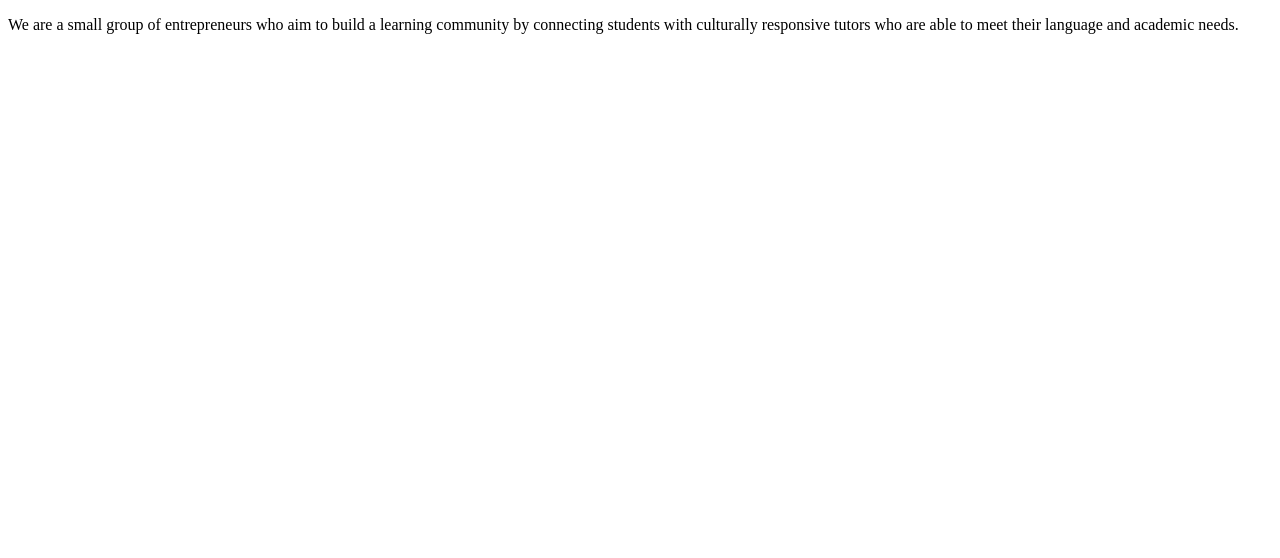
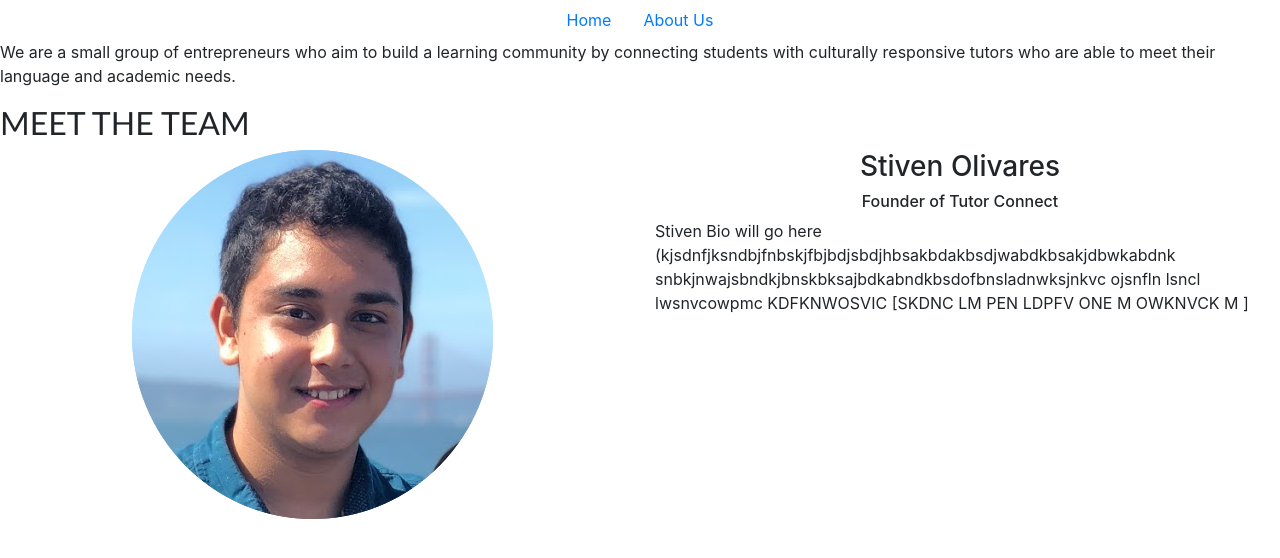
Before and after one commit to AlbakriNabil/web3, a plain HTML site: page about.html in a window 1280 px wide. Drawn offline with nearby package versions, Linux system fonts and the light colour scheme.

Commit message:
Added some changes to about us

```diff
--- a/about.html
+++ b/about.html
@@ -1,11 +1,69 @@
 <!DOCTYPE html>
 <html>
 <head>
+	<link rel="stylesheet" href="https://stackpath.bootstrapcdn.com/bootstrap/4.3.1/css/bootstrap.min.css"
+		integrity="sha384-ggOyR0iXCbMQv3Xipma34MD+dH/1fQ784/j6cY/iJTQUOhcWr7x9JvoRxT2MZw1T" crossorigin="anonymous">
+
+	<link rel="stylesheet" type="text/css" href="./css/about_us.css">
+	<!-- <link rel="stylesheet" type="text/css" href="./css/style.css"> -->
 	<title>About us</title>
 </head>
 <body>
+	<header>
+		<ul class="nav justify-content-center">
+			<li class="nav-item">
+				<a class="nav-link active" href="index.html">Home</a>
+			</li>
+			<li class="nav-item">
+				<a class="nav-link" href="about.html">About Us</a>
+			</li>
+			<!-- <li class="nav-item">
+				<a class="nav-link" href="#"></a>
+			</li>
+			<li class="nav-item">
+				<a class="nav-link disabled" href="#" tabindex="-1" aria-disabled="true">Disabled</a>
+			</li> -->
+		</ul>
+	</header>
 	<p>We are a small group of entrepreneurs who aim to build a learning community by connecting students with culturally responsive tutors who are able to meet their language and academic needs.
 	 </p>
+	 <h2 class="sub-title"> MEET THE TEAM</h2>
+	<div class="media">
+		<div div class="container-fluid">
+			<div class="row">
+				<div class="col-md-12 col-lg-6">
+					<div class="d-flex justify-content-center">
+					<img src="css/images/stiven.png" class="align-self-center mr-3 profile-pic img-fluid" alt="highschool student">
+					</div>
+				</div>
+				<div class="col-md-12 col-lg-6">
+					<div class="d-flex justify-content-center">
+						<h3 >Stiven Olivares</h3>
+					</div>
+						<div class="d-flex justify-content-center">
+							<h6 >Founder of Tutor Connect</h6>
+							</div>
 
+					<p>Stiven Bio will go here (kjsdnfjksndbjfnbskjfbjbdjsbdjhbsakbdakbsdjwabdkbsakjdbwkabdnk
+					snbkjnwajsbndkjbnskbksajbdkabndkbsdofbnsladnwksjnkvc ojsnfln lsncl lwsnvcowpmc
+					KDFKNWOSVIC [SKDNC LM PEN LDPFV ONE  M OWKNVCK M ]
+					</p>
+				<!-- </div> -->
+				</div>
+			</div>
+		</div>
+	</div>
+
+	 <!-- Bootstrap js (DO NOT DELETE) -->
+	<script src="https://code.jquery.com/jquery-3.3.1.slim.min.js"
+		integrity="sha384-q8i/X+965DzO0rT7abK41JStQIAqVgRVzpbzo5smXKp4YfRvH+8abtTE1Pi6jizo"
+		crossorigin="anonymous"></script>
+	<script src="https://cdnjs.cloudflare.com/ajax/libs/popper.js/1.14.7/umd/popper.min.js"
+		integrity="sha384-UO2eT0CpHqdSJQ6hJty5KVphtPhzWj9WO1clHTMGa3JDZwrnQq4sF86dIHNDz0W1"
+		crossorigin="anonymous"></script>
+	<script src="https://stackpath.bootstrapcdn.com/bootstrap/4.3.1/js/bootstrap.min.js"
+		integrity="sha384-JjSmVgyd0p3pXB1rRibZUAYoIIy6OrQ6VrjIEaFf/nJGzIxFDsf4x0xIM+B07jRM"
+		crossorigin="anonymous"></script>
 </body>
+
 </html>
--- /dev/null
+++ b/css/about_us.css
@@ -0,0 +1,9 @@
+.sub-title{
+    font-family: 'Gill Sans', 'Gill Sans MT', Calibri, 'Trebuchet MS', sans-serif;
+    align-self: center;
+}
+
+.profile-pic{
+    width: 150;
+    height: auto;
+}
--- a/css/style.css
+++ b/css/style.css
@@ -11,7 +11,7 @@ body {
 	font-family: 'Flamenco', cursive;
 }
 
-header {
+.img-main-header {
 	background-image:linear-gradient(rgba(0,0,0,0.3),rgba(0,0,0,0.3)), url(images/111.jpg);
 	background-size: cover;
 	background-repeat: no-repeat;
```
Also changed, not shown: index.html (+2 -3 lines), css/images/stiven.png (added).
